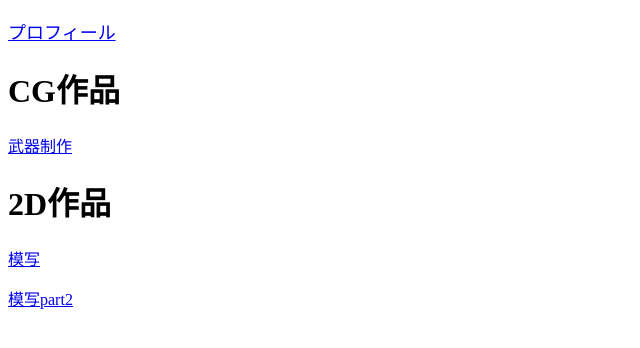
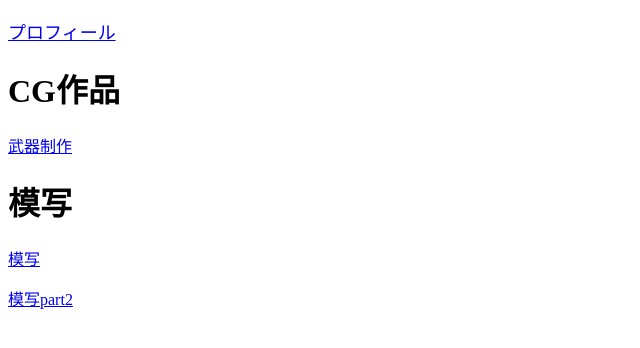
Before and after one commit to ririn5480/WebTest0519, a plain HTML site: page sakuhin.html in a window 1280 px wide. Shown: the whole page, without its empty margins (0-640 px from the left). Drawn offline with Linux system fonts and the light colour scheme.

Commit message:
Add files via upload

```diff
--- a/sakuhin.html
+++ b/sakuhin.html
@@ -14,7 +14,7 @@
 <p id="a"><a href="profile.html">プロフィール</a></p>
 <h1>CG作品</h1>
 <p><a href="BLAZBLUE.html">武器制作</a></p>
-<h1 ib="miyd">2D作品</h1>
+<h1 ib="miyd">模写</h1>
 <p><a href="2D.html">模写</a></p>
 <p><a href="2D_prat2.html">模写part2</a></p>
 </body>
```
